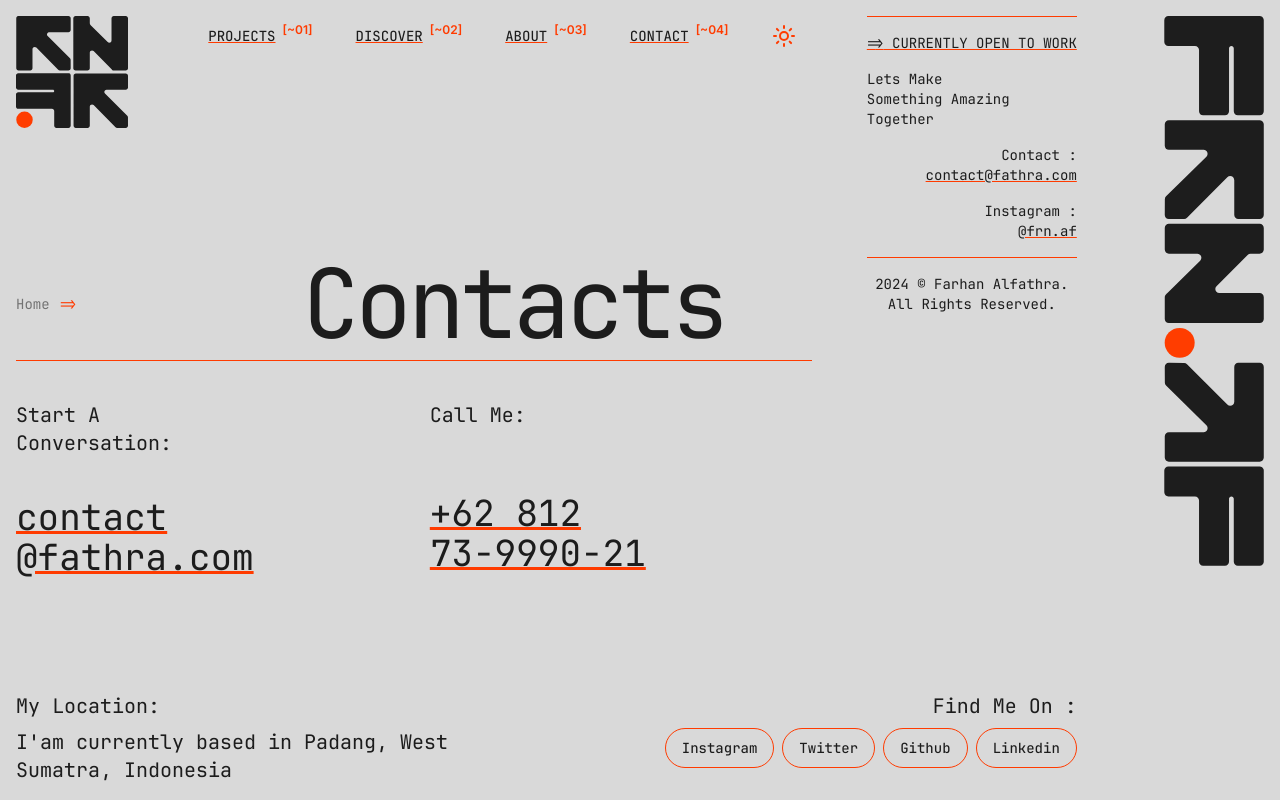
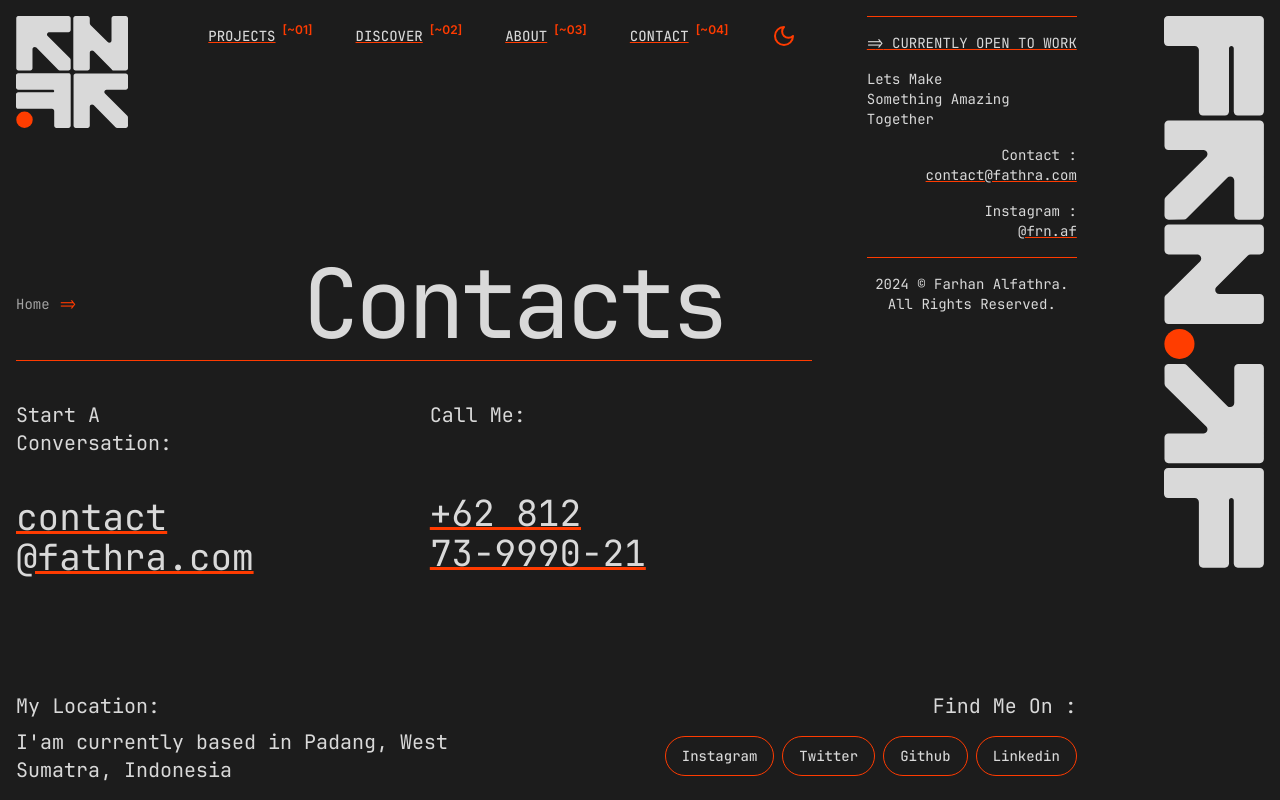
Before and after one commit to frn-af/portfolio, a Next.js app: page /contact in a window 1280 px wide. Built offline with nearby package versions, Linux system fonts and the light colour scheme.

Commit message:
fix: theme bug

```diff
--- a/src/app/contact/page.tsx
+++ b/src/app/contact/page.tsx
@@ -60,18 +60,18 @@ export default function Contact() {
           </div>
           <div className="w-1/2 gap-4">
             <p className="font-heading text-xl capitalize md:text-right ">find me on :</p>
-            <div className="md:flex font-heading mt-2 md:justify-end">
+            <div className="md:flex font-heading mt-2 gap-2 md:justify-end">
               <Link href="https://instagram.com/frn.af" aria-label="instagram">
-                <Button variant="outline" className="rounded-full capitalize mr-2" >Instagram</Button>
+                <Button variant="outline" className="rounded-full capitalize mt-2" >Instagram</Button>
               </Link>
               <Link href="https://x.com/frn_af" aria-label="x">
-                <Button variant="outline" className="rounded-full capitalize mr-2" >twitter</Button>
+                <Button variant="outline" className="rounded-full capitalize mt-2" >twitter</Button>
               </Link>
               <Link href="https://github.com/frn-af" aria-label="github">
-                <Button variant="outline" className="rounded-full capitalize mr-2" >github</Button>
+                <Button variant="outline" className="rounded-full capitalize mt-2" >github</Button>
               </Link>
               <Link href="https://linkedin.com/in/farhanalfathra" aria-label="linkedin">
-                <Button variant="outline" className="rounded-full capitalize" >linkedin</Button>
+                <Button variant="outline" className="rounded-full capitalize mt-2" >linkedin</Button>
               </Link>
             </div>
           </div>
--- a/src/app/layout.tsx
+++ b/src/app/layout.tsx
@@ -56,7 +56,7 @@ export default function RootLayout({
       >
         <ThemeProvider
           attribute="class"
-          defaultTheme="system"
+          defaultTheme="dark"
           enableSystem
           disableTransitionOnChange
         >
```
